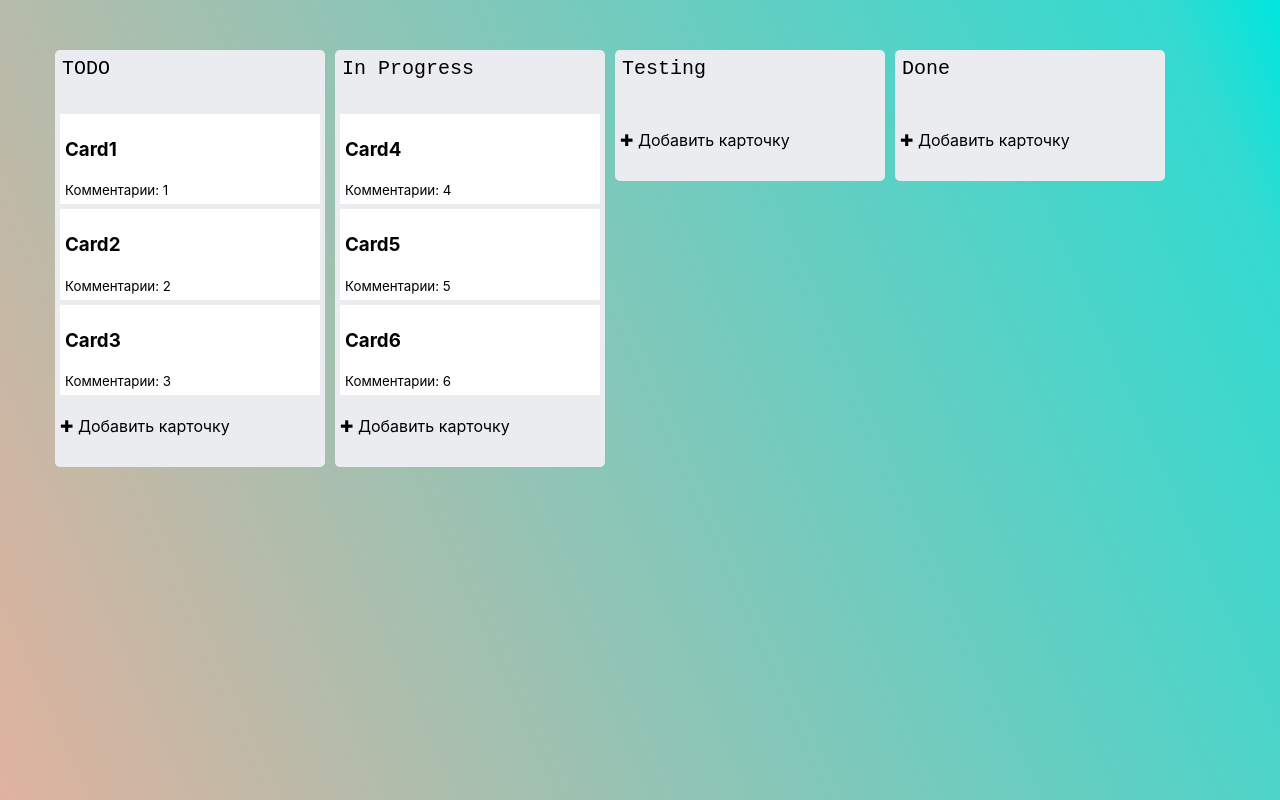
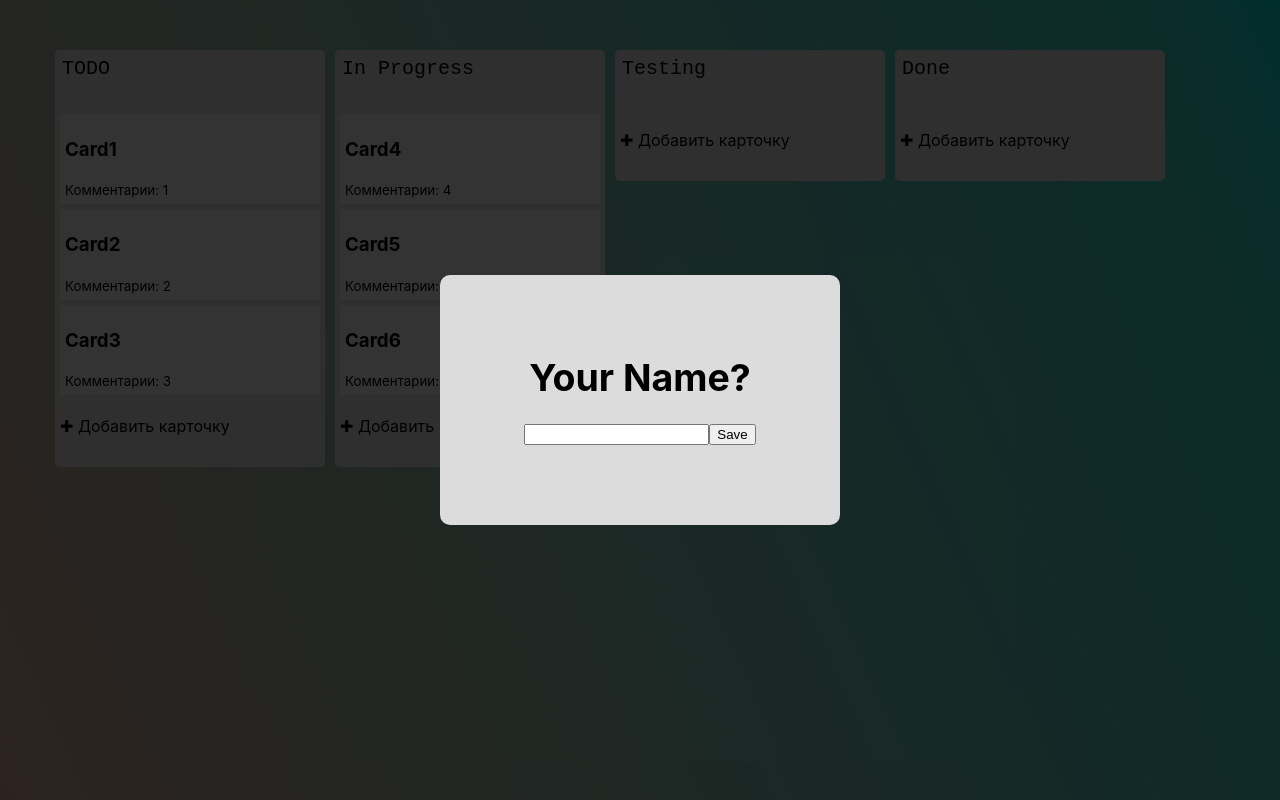
Before and after one commit to loliwe1/kanban-board, a React (Create React App) app: page / in a window 1280 px wide. Built offline with nearby package versions, Linux system fonts and the light colour scheme; the HTML template or start-up script is replaced by a standard one.

Commit message:
added component pop-upName

```diff
--- a/src/App.js
+++ b/src/App.js
@@ -1,12 +1,14 @@
 import React from "react";
 import "./App.css";
 import Layout from "./hoc/Layout/Layout";
+import PopupName from "./components/PopupName/PopupName";
 
 class App extends React.Component {
   render() {
     return (
       <div className="App">
         <Layout />
+        <PopupName />
       </div>
     );
   }
--- a/src/components/Coloms/Coloms.js
+++ b/src/components/Coloms/Coloms.js
@@ -1,6 +1,6 @@
 import React from "react";
 import "./Coloms.css";
-import Card from "./Card/Card";
+import Card from "../Card/Card";
 
 class Coloms extends React.Component {
   renderCards() {
--- /dev/null
+++ b/src/components/PopupName/PopupName.css
@@ -0,0 +1,28 @@
+.PopupNameBlur {
+  position: fixed;
+  top: 0;
+  bottom: 0;
+  left: 0;
+  right: 0;
+  background: rgba(0, 0, 0, 0.8);
+  display: flex;
+  justify-content: center;
+  align-items: center;
+}
+
+.PopupName {
+  display: flex;
+  flex-direction: column;
+  justify-content: center;
+  text-align: center;
+  width: 400px;
+  height: 250px;
+  font-size: 25px;
+  background: #dcdcdc;
+  border-radius: 10px;
+}
+
+.PopupName h2 {
+  margin: 0;
+  padding-bottom: 15px;
+}
--- /dev/null
+++ b/src/components/PopupName/PopupName.js
@@ -0,0 +1,18 @@
+import React from "react";
+import "./PopupName.css";
+
+const PopupName = props => {
+  return (
+    <div className="PopupNameBlur">
+      <div className="PopupName">
+        <form>
+          <h2>Your Name?</h2>
+          <input></input>
+          <button>Save</button>
+        </form>
+      </div>
+    </div>
+  );
+};
+
+export default PopupName;
```
Also changed, not shown: src/components/Card/Card.css (renamed from src/components/Coloms/Card/Card.css), src/components/Card/Card.js (renamed from src/components/Coloms/Card/Card.js), 1 other file (tests, documents, lock files or other folders).
